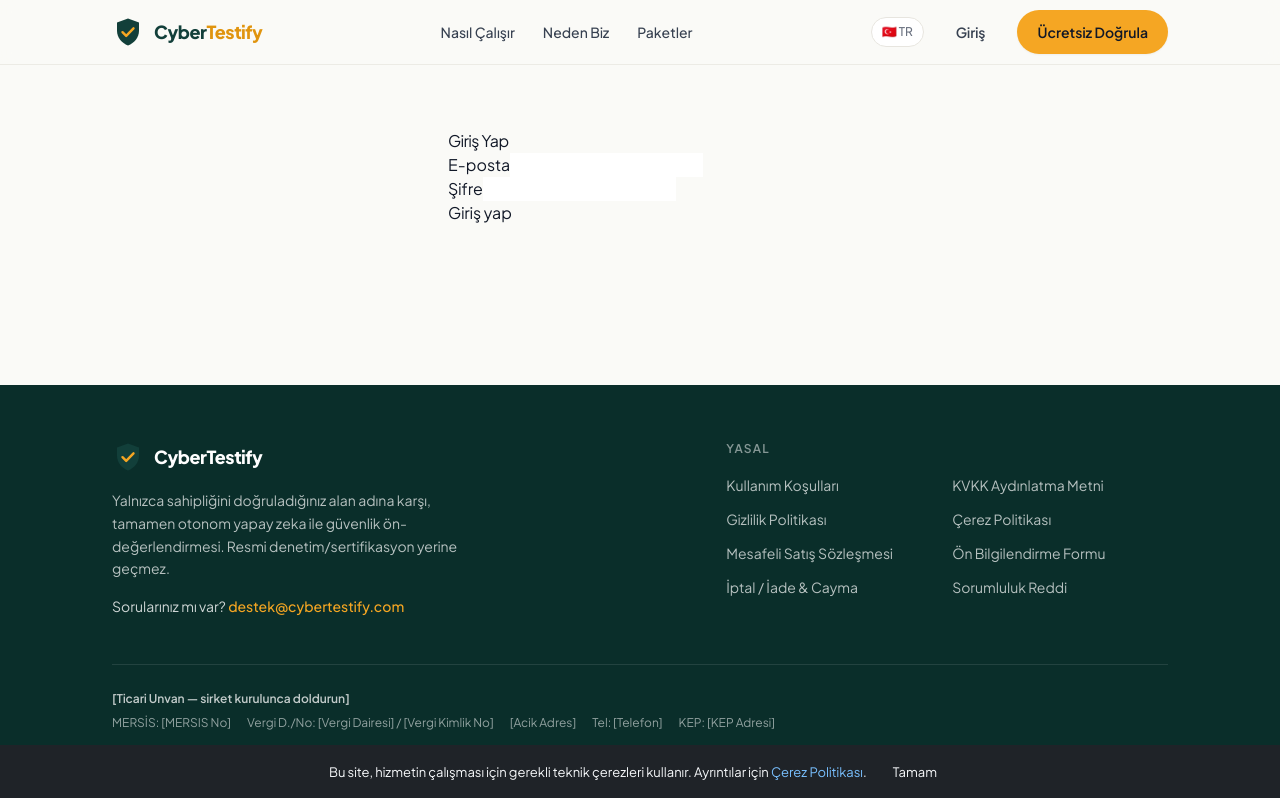
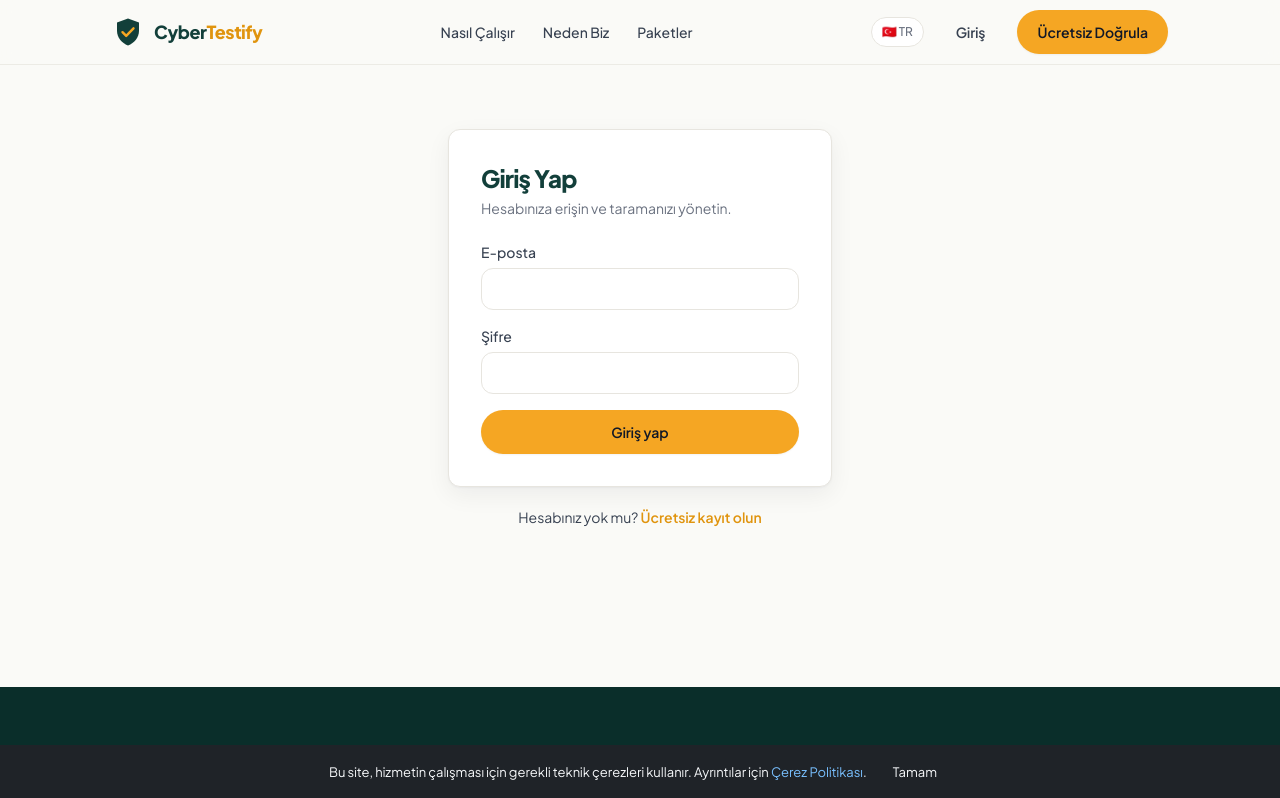
Before and after one commit to Ahmetlrd/CyberTestify, a Next.js app in the folder frontend/: page /login in a window 1280 px wide. Shown: the top 798 px of the page. Built offline with nearby package versions, Linux system fonts and the light colour scheme; no server answers.

Commit message:
UI: login/kayit/dogrula sayfalari Tailwind ile yeniden stillendi (kart + stilli inputlar) + Nav 'Giris' linki her ekranda gorunur + form utility siniflari
Co-Authored-By: Claude Opus 4.8 (1M context) <noreply@anthropic.com>

```diff
--- a/frontend/app/globals.css
+++ b/frontend/app/globals.css
@@ -43,4 +43,14 @@
   .eyebrow {
     @apply text-xs font-semibold uppercase tracking-[0.14em] text-brand-500;
   }
+  .label {
+    @apply mb-1.5 block text-sm font-medium text-ink-soft;
+  }
+  .field {
+    @apply w-full rounded-card border border-line bg-white px-3.5 py-2.5 text-sm text-ink outline-none transition
+           placeholder:text-ink-muted focus:border-brand-300 focus:ring-2 focus:ring-brand-100;
+  }
+  .form-error {
+    @apply rounded-card border border-red-200 bg-red-50 px-3.5 py-2.5 text-sm text-red-700;
+  }
 }
--- a/frontend/app/login/page.tsx
+++ b/frontend/app/login/page.tsx
@@ -2,6 +2,7 @@
 
 import { useState } from 'react';
 import { useRouter } from 'next/navigation';
+import Link from 'next/link';
 import { api } from '../../lib/api';
 
 export default function LoginPage() {
@@ -9,34 +10,48 @@ export default function LoginPage() {
   const [email, setEmail] = useState('');
   const [password, setPassword] = useState('');
   const [error, setError] = useState<string | null>(null);
+  const [busy, setBusy] = useState(false);
 
   async function handleSubmit(e: React.FormEvent) {
     e.preventDefault();
     setError(null);
+    setBusy(true);
     try {
       const { token } = await api.login(email, password);
       window.localStorage.setItem('token', token);
       router.push('/verify');
     } catch (err: any) {
       setError(err.message);
+      setBusy(false);
     }
   }
 
   return (
     <main className="container-page max-w-md py-16">
-      <h1>Giriş Yap</h1>
-      <form onSubmit={handleSubmit}>
-        <div>
-          <label>E-posta</label>
-          <input type="email" required value={email} onChange={(e) => setEmail(e.target.value)} />
-        </div>
-        <div>
-          <label>Şifre</label>
-          <input type="password" required value={password} onChange={(e) => setPassword(e.target.value)} />
-        </div>
-        {error && <p style={{ color: 'crimson' }}>{error}</p>}
-        <button type="submit">Giriş yap</button>
-      </form>
+      <div className="card p-8">
+        <h1 className="text-2xl font-extrabold text-brand">Giriş Yap</h1>
+        <p className="mt-1 text-sm text-ink-muted">Hesabınıza erişin ve taramanızı yönetin.</p>
+        <form onSubmit={handleSubmit} className="mt-6 space-y-4">
+          <div>
+            <label className="label">E-posta</label>
+            <input type="email" required className="field" value={email} onChange={(e) => setEmail(e.target.value)} />
+          </div>
+          <div>
+            <label className="label">Şifre</label>
+            <input type="password" required className="field" value={password} onChange={(e) => setPassword(e.target.value)} />
+          </div>
+          {error && <p className="form-error">{error}</p>}
+          <button type="submit" disabled={busy} className="btn-primary w-full disabled:opacity-60">
+            {busy ? 'Giriş yapılıyor…' : 'Giriş yap'}
+          </button>
+        </form>
+      </div>
+      <p className="mt-5 text-center text-sm text-ink-soft">
+        Hesabınız yok mu?{' '}
+        <Link href="/register" className="font-semibold text-accent-600 hover:underline">
+          Ücretsiz kayıt olun
+        </Link>
+      </p>
     </main>
   );
 }
--- a/frontend/app/register/page.tsx
+++ b/frontend/app/register/page.tsx
@@ -11,6 +11,7 @@ export default function RegisterPage() {
   const [password, setPassword] = useState('');
   const [terms, setTerms] = useState(false);
   const [error, setError] = useState<string | null>(null);
+  const [busy, setBusy] = useState(false);
 
   async function handleSubmit(e: React.FormEvent) {
     e.preventDefault();
@@ -19,45 +20,65 @@ export default function RegisterPage() {
       setError('Devam etmek için Kullanım Koşulları ve KVKK Aydınlatma Metni onayı gereklidir.');
       return;
     }
+    setBusy(true);
     try {
       const { token } = await api.register(email, password, terms);
       window.localStorage.setItem('token', token);
       router.push('/verify');
     } catch (err: any) {
       setError(err.message);
+      setBusy(false);
     }
   }
 
   return (
     <main className="container-page max-w-md py-16">
-      <h1>Hesap Oluştur</h1>
-      <form onSubmit={handleSubmit}>
+      <div className="card p-8">
+        <h1 className="text-2xl font-extrabold text-brand">Hesap Oluştur</h1>
+        <p className="mt-1 text-sm text-ink-muted">Doğrulama ücretsiz — 5 dakikada başlayın.</p>
+        <form onSubmit={handleSubmit} className="mt-6 space-y-4">
           <div>
-          <label>E-posta</label>
-          <input type="email" required value={email} onChange={(e) => setEmail(e.target.value)} />
+            <label className="label">E-posta</label>
+            <input type="email" required className="field" value={email} onChange={(e) => setEmail(e.target.value)} />
           </div>
           <div>
-          <label>Şifre (en az 8 karakter)</label>
+            <label className="label">Şifre (en az 8 karakter)</label>
             <input
               type="password"
               required
               minLength={8}
+              className="field"
               value={password}
               onChange={(e) => setPassword(e.target.value)}
             />
           </div>
 
-        <label style={{ display: 'flex', gap: 8, alignItems: 'flex-start', margin: '14px 0', fontSize: 14 }}>
-          <input type="checkbox" checked={terms} onChange={(e) => setTerms(e.target.checked)} style={{ marginTop: 3 }} />
+          <label className="flex items-start gap-2.5 text-sm text-ink-soft">
+            <input type="checkbox" checked={terms} onChange={(e) => setTerms(e.target.checked)} className="mt-0.5 h-4 w-4 accent-brand" />
             <span>
-            <Link href="/legal/kullanim-kosullari" target="_blank">Kullanım Koşulları</Link>&apos;nı ve{' '}
-            <Link href="/legal/kvkk-aydinlatma" target="_blank">KVKK Aydınlatma Metni</Link>&apos;ni okudum, kabul ediyorum.
+              <Link href="/legal/kullanim-kosullari" target="_blank" className="text-accent-600 underline">
+                Kullanım Koşulları
+              </Link>
+              &apos;nı ve{' '}
+              <Link href="/legal/kvkk-aydinlatma" target="_blank" className="text-accent-600 underline">
+                KVKK Aydınlatma Metni
+              </Link>
+              &apos;ni okudum, kabul ediyorum.
             </span>
           </label>
 
-        {error && <p style={{ color: 'crimson' }}>{error}</p>}
-        <button type="submit" disabled={!terms}>Kayıt ol</button>
+          {error && <p className="form-error">{error}</p>}
+          <button type="submit" disabled={!terms || busy} className="btn-primary w-full disabled:opacity-60">
+            {busy ? 'Kaydolunuyor…' : 'Kayıt ol'}
+          </button>
         </form>
+      </div>
+      <p className="mt-5 text-center text-sm text-ink-soft">
+        Zaten hesabınız var mı?{' '}
+        <Link href="/login" className="font-semibold text-accent-600 hover:underline">
+          Giriş yapın
+        </Link>
+      </p>
     </main>
   );
 }
--- a/frontend/app/verify/page.tsx
+++ b/frontend/app/verify/page.tsx
@@ -19,68 +19,100 @@ export default function VerifyPage() {
   }
 
   const [hostname, setHostname] = useState('');
-  const [instructions, setInstructions] = useState<{ recordName: string; recordValue: string } | null>(
-    null,
-  );
+  const [instructions, setInstructions] = useState<{ recordName: string; recordValue: string } | null>(null);
   const [domainId, setDomainId] = useState<string | null>(null);
   const [status, setStatus] = useState<string | null>(null);
   const [error, setError] = useState<string | null>(null);
+  const [busy, setBusy] = useState(false);
 
   async function handleCreate(e: React.FormEvent) {
     e.preventDefault();
     setError(null);
+    setBusy(true);
     try {
       const res = await api.createDomain(hostname);
       setDomainId(res.domainId);
       setInstructions(res.instructions);
     } catch (err: any) {
       setError(err.message);
+    } finally {
+      setBusy(false);
     }
   }
 
   async function handleVerify() {
     if (!domainId) return;
     setError(null);
+    setBusy(true);
     try {
       const res = await api.verifyDomain(domainId);
       setStatus(res.verified ? 'verified' : 'failed');
       if (res.verified) router.push(`/order?domainId=${domainId}`);
     } catch (err: any) {
       setError(err.message);
+    } finally {
+      setBusy(false);
     }
   }
 
   return (
     <main className="container-page max-w-xl py-16">
-      <div style={{ display: 'flex', justifyContent: 'space-between', alignItems: 'center' }}>
-        <h1>Site Sahipliğini Doğrula</h1>
-        <button type="button" onClick={handleLogout} style={{ height: 32 }}>
+      <div className="flex items-center justify-between">
+        <div>
+          <p className="eyebrow">Adım 1 / 3</p>
+          <h1 className="mt-1 text-2xl font-extrabold text-brand">Site Sahipliğini Doğrula</h1>
+        </div>
+        <button type="button" onClick={handleLogout} className="btn-ghost text-sm">
           Çıkış
         </button>
       </div>
-      {!instructions && (
-        <form onSubmit={handleCreate}>
-          <label>Domain (örn. ornek.com)</label>
-          <input required value={hostname} onChange={(e) => setHostname(e.target.value)} />
-          <button type="submit">Doğrulama kaydı üret</button>
-        </form>
-      )}
 
-      {instructions && (
-        <div>
-          <p>DNS panelinize aşağıdaki TXT kaydını ekleyin:</p>
-          <pre>
-            {instructions.recordName}
-            {'\n'}
-            {instructions.recordValue}
-          </pre>
-          <p>Kayıt yayıldıktan sonra (birkaç dakika sürebilir):</p>
-          <button onClick={handleVerify}>Doğrulamayı kontrol et</button>
-          {status === 'failed' && <p style={{ color: 'crimson' }}>Kayıt henüz görünmüyor, birazdan tekrar deneyin.</p>}
-        </div>
-      )}
+      <div className="card mt-6 p-6">
+        {!instructions ? (
+          <form onSubmit={handleCreate} className="space-y-4">
+            <p className="text-sm text-ink-soft">
+              Yalnızca sahibi olduğunuz alan adına tarama yapılır. Alan adınızı girin, size özel bir
+              DNS doğrulama kaydı üretelim.
+            </p>
+            <div>
+              <label className="label">Alan adı</label>
+              <input
+                required
+                placeholder="ornek.com"
+                className="field"
+                value={hostname}
+                onChange={(e) => setHostname(e.target.value)}
+              />
+            </div>
+            <button type="submit" disabled={busy} className="btn-primary w-full disabled:opacity-60 sm:w-auto">
+              {busy ? 'Oluşturuluyor…' : 'Doğrulama kaydı üret'}
+            </button>
+          </form>
+        ) : (
+          <div className="space-y-4">
+            <p className="text-sm text-ink-soft">
+              DNS panelinize aşağıdaki <strong>TXT</strong> kaydını ekleyin:
+            </p>
+            <div className="space-y-2 rounded-card bg-brand-deep p-4 font-mono text-xs text-white/90">
+              <div>
+                <span className="text-white/45">Kayıt adı:</span> <span className="break-all text-emerald-300">{instructions.recordName}</span>
+              </div>
+              <div>
+                <span className="text-white/45">Değer:</span> <span className="break-all text-accent">{instructions.recordValue}</span>
+              </div>
+            </div>
+            <p className="text-sm text-ink-muted">Kayıt yayıldıktan sonra (birkaç dakika sürebilir) kontrol edin:</p>
+            <button onClick={handleVerify} disabled={busy} className="btn-primary w-full disabled:opacity-60 sm:w-auto">
+              {busy ? 'Kontrol ediliyor…' : 'Doğrulamayı kontrol et'}
+            </button>
+            {status === 'failed' && (
+              <p className="form-error">Kayıt henüz görünmüyor. DNS yayılımı biraz sürebilir; birazdan tekrar deneyin.</p>
+            )}
+          </div>
+        )}
 
-      {error && <p style={{ color: 'crimson' }}>{error}</p>}
+        {error && <p className="form-error mt-4">{error}</p>}
+      </div>
     </main>
   );
 }
--- a/frontend/components/Nav.tsx
+++ b/frontend/components/Nav.tsx
@@ -31,7 +31,7 @@ export function Nav() {
           <span className="hidden items-center gap-1 rounded-pill border border-line bg-white px-2.5 py-1.5 text-xs font-medium text-ink-muted sm:inline-flex">
             🇹🇷 TR
           </span>
-          <Link href="/login" className="btn-ghost hidden sm:inline-flex">
+          <Link href="/login" className="btn-ghost">
             Giriş
           </Link>
           <Link href="/register" className="btn-primary">
```
Lines whose indentation alone changed are shown as unchanged.
